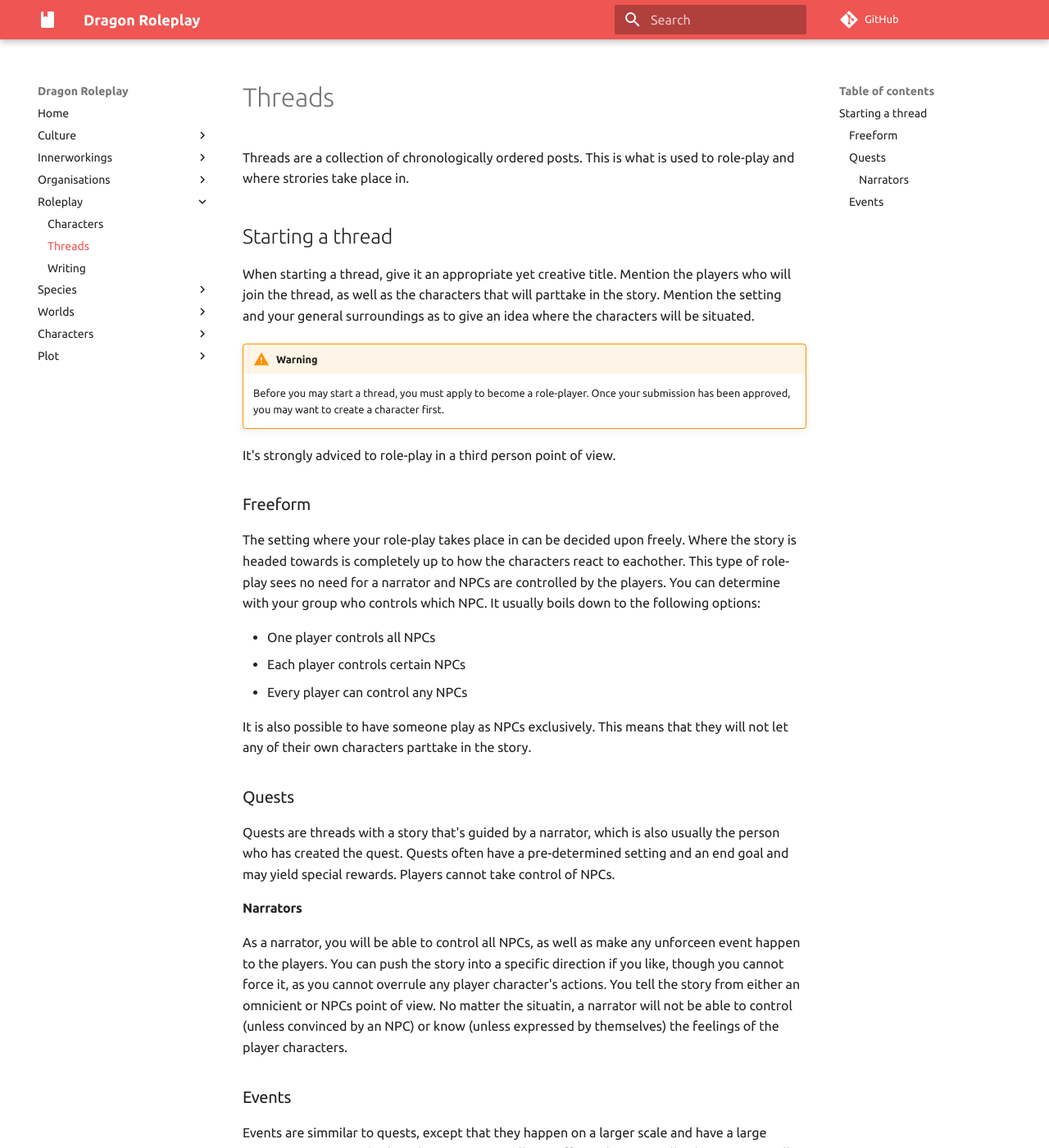
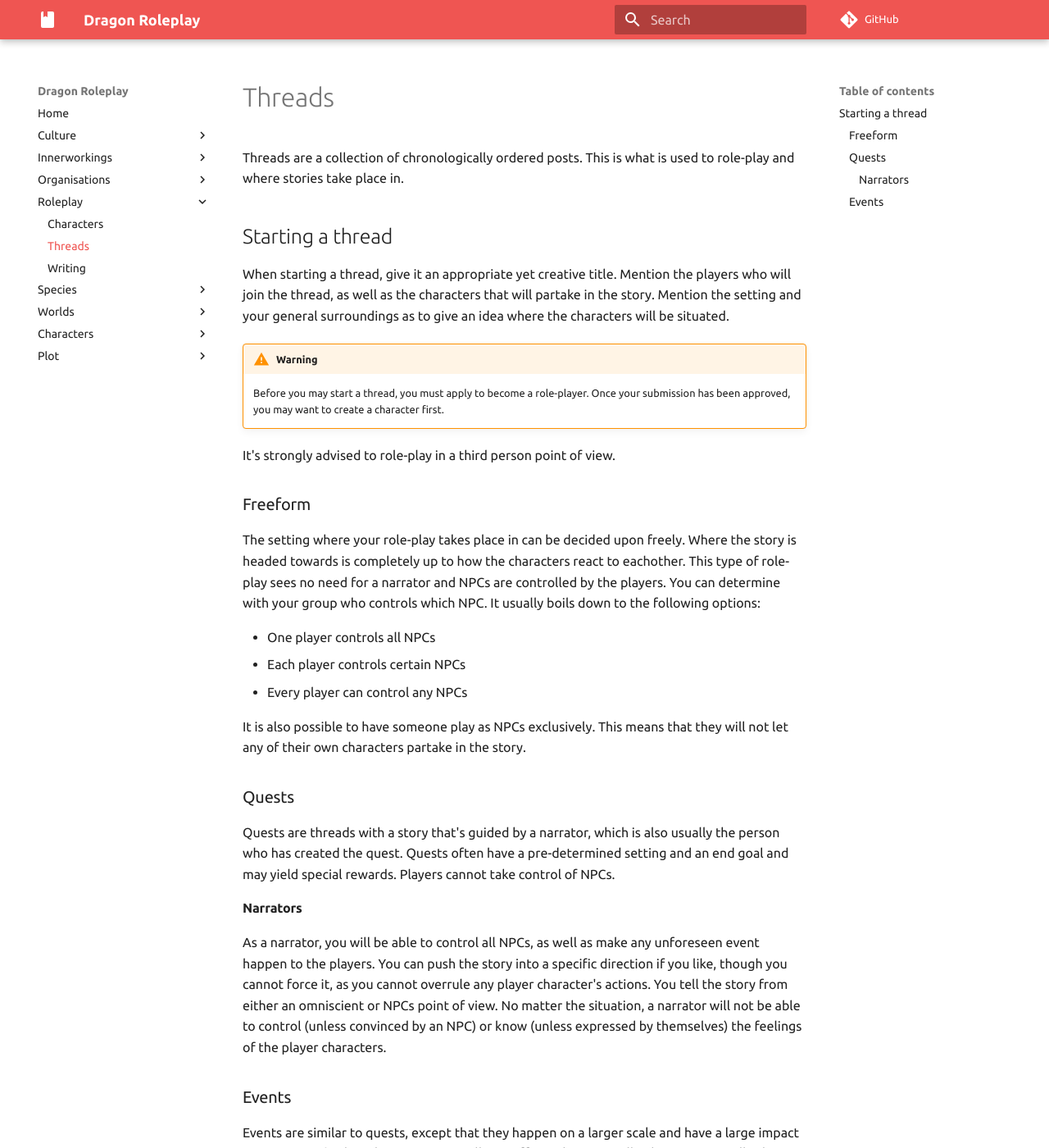
Before and after one commit to dragonprojects/dragonroleplay, an MkDocs documentation site: the page built from docs/Roleplay/Threads.md, in a window 1280 px wide and 1400 px high. Shown: the whole window at 82% size. Built offline with MkDocs 1.6.1 and Material for MkDocs 9.7.7, drawn with Linux system fonts in a browser that asks for light colours; comment, search, counter and statistics services are not loaded; some of the changed text lies outside the part shown.

```diff
--- a/docs/Roleplay/Threads.md
+++ b/docs/Roleplay/Threads.md
@@ -1,13 +1,13 @@
 # Threads
-Threads are a collection of chronologically ordered posts. This is what is used to role-play and where strories take place in.
+Threads are a collection of chronologically ordered posts. This is what is used to role-play and where stories take place in.
 
 ## Starting a thread
-When starting a thread, give it an appropriate yet creative title. Mention the players who will join the thread, as well as the characters that will parttake in the story. Mention the setting and your general surroundings as to give an idea where the characters will be situated.
+When starting a thread, give it an appropriate yet creative title. Mention the players who will join the thread, as well as the characters that will partake in the story. Mention the setting and your general surroundings as to give an idea where the characters will be situated.
 
 !!! warning
     Before you may start a thread, you must apply to become a role-player. Once your submission has been approved, you may want to create a character first.
 
-It's strongly adviced to role-play in a third person point of view.
+It's strongly advised to role-play in a third person point of view.
 
 ### Freeform
 The setting where your role-play takes place in can be decided upon freely. Where the story is headed towards is completely up to how the characters react to eachother. This type of role-play sees no need for a narrator and NPCs are controlled by the players. You can determine with your group who controls which NPC. It usually boils down to the following options:
@@ -16,13 +16,13 @@ The setting where your role-play takes place in can be decided upon freely. Wher
 * Each player controls certain NPCs
 * Every player can control any NPCs
 
-It is also possible to have someone play as NPCs exclusively. This means that they will not let any of their own characters parttake in the story.
+It is also possible to have someone play as NPCs exclusively. This means that they will not let any of their own characters partake in the story.
 
 ### Quests
 Quests are threads with a story that's guided by a narrator, which is also usually the person who has created the quest. Quests often have a pre-determined setting and an end goal and may yield special rewards. Players cannot take control of NPCs.
 
 #### Narrators
-As a narrator, you will be able to control all NPCs, as well as make any unforceen event happen to the players. You can push the story into a specific direction if you like, though you cannot force it, as you cannot overrule any player character's actions. You tell the story from either an omnicient or NPCs point of view. No matter the situatin, a narrator will not be able to control (unless convinced by an NPC) or know (unless expressed by themselves) the feelings of the player characters.
+As a narrator, you will be able to control all NPCs, as well as make any unforeseen event happen to the players. You can push the story into a specific direction if you like, though you cannot force it, as you cannot overrule any player character's actions. You tell the story from either an omniscient or NPCs point of view. No matter the situation, a narrator will not be able to control (unless convinced by an NPC) or know (unless expressed by themselves) the feelings of the player characters.
 
 ### Events
-Events are simmilar to quests, except that they happen on a larger scale and have a large impact on Dragon RP's plot. The narrator, usually a staff member, normally plays a very small role, mostly serving to setup the setting.
+Events are similar to quests, except that they happen on a larger scale and have a large impact on Dragon RP's plot. The narrator, usually a staff member, normally plays a very small role, mostly serving to setup the setting.
```
Also changed, not shown: docs/Organisations/'I'.md (+3 -1 lines), docs/Roleplay/Characters.md (+1 -1 lines), docs/Roleplay/Writing.md (+5 -5 lines).
